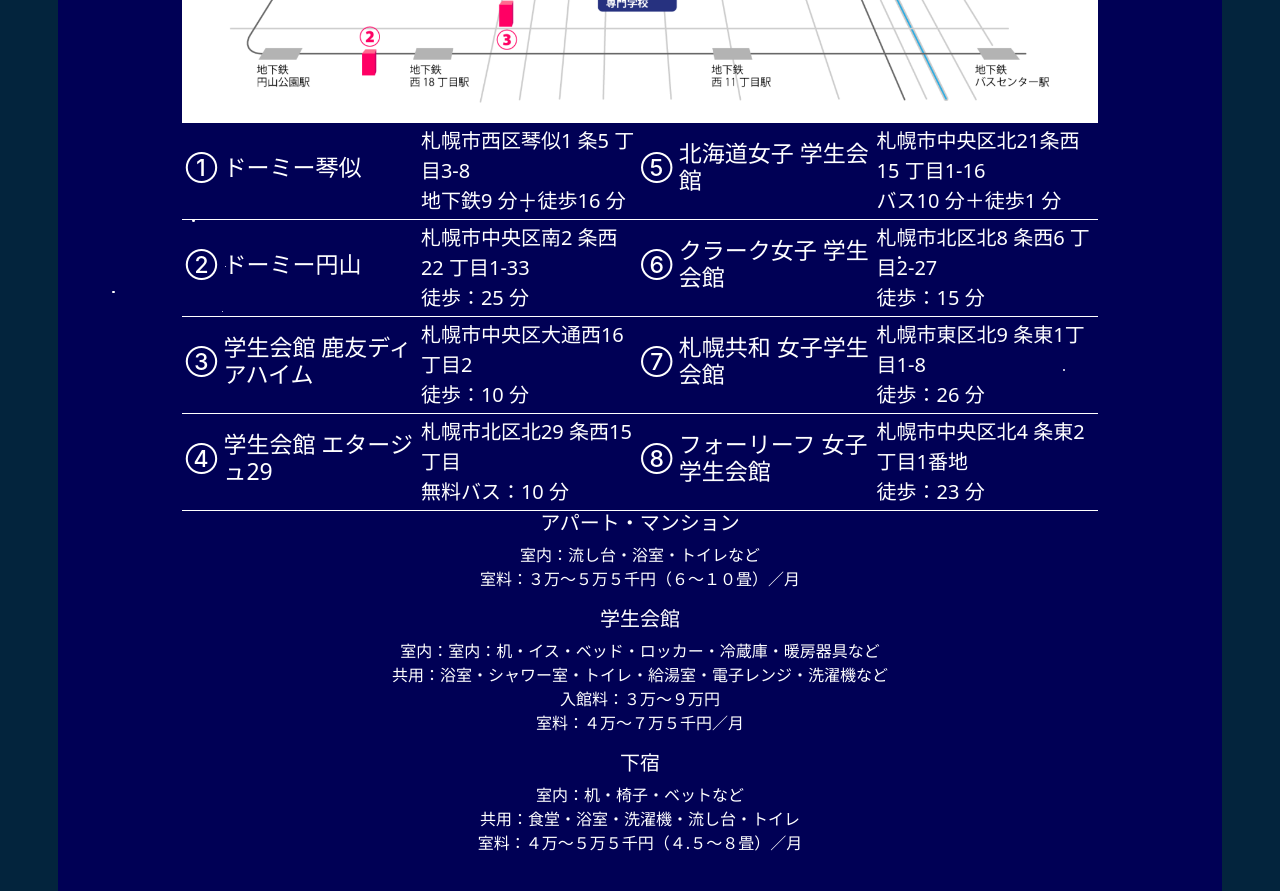
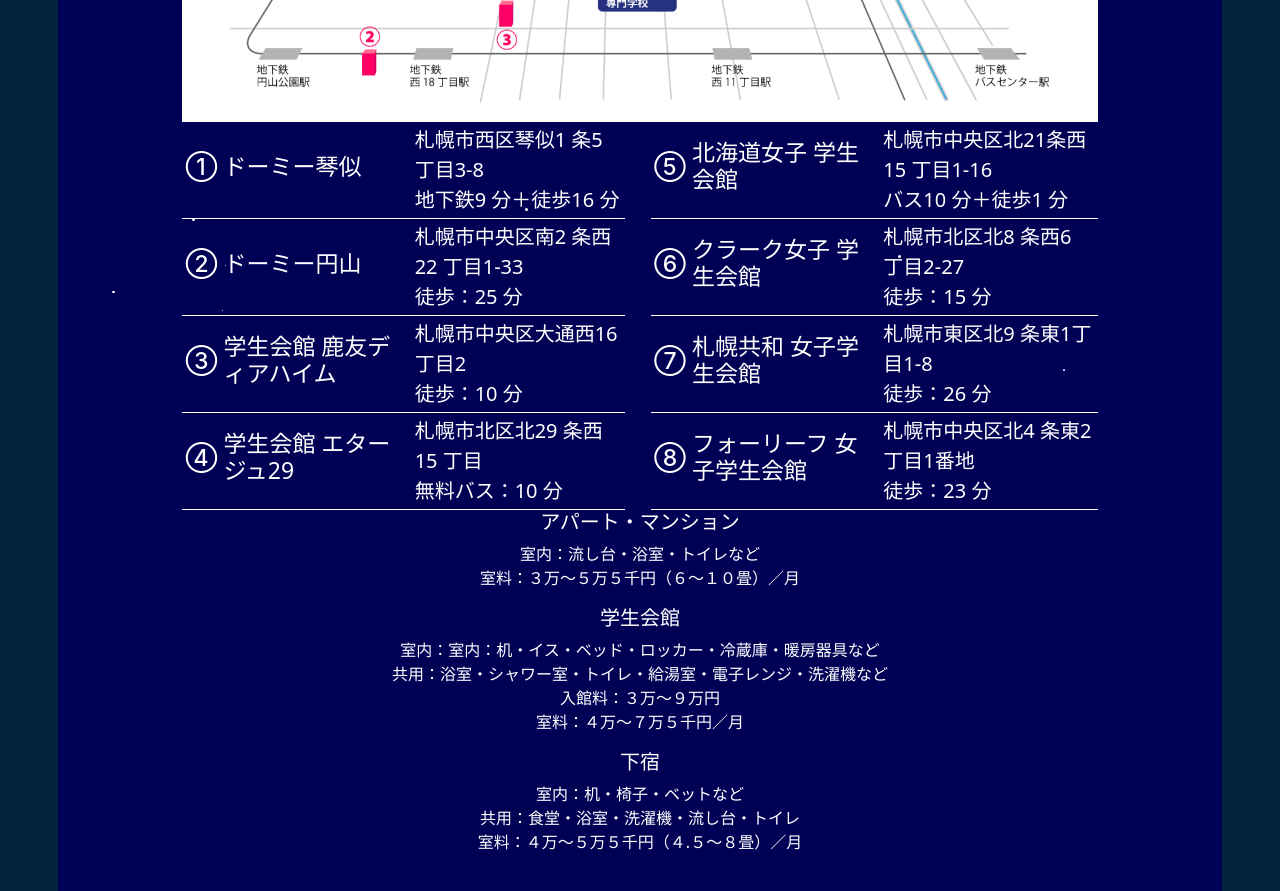
Before and after one commit to mirai-sougou/sougou, a plain HTML site: page gakuseikaikan.html in a window 1280 px wide. Shown: the part 940-1831 px from the top of the page. Drawn offline with nearby package versions, Linux system fonts and the light colour scheme.

Commit message:
あああ

```diff
--- a/gakuseikaikan.html
+++ b/gakuseikaikan.html
@@ -20,10 +20,13 @@
 
     th, td {
       border: 0;
-      border-top: 1px solid #fff;
       border-bottom: 1px solid #fff;
       padding: 3px;
       text-align: left;
+    }
+
+    td:nth-child(4) {
+      border-bottom: 0;
     }
   </style>
 </head>
@@ -47,6 +50,7 @@
             <td><h2>ドーミー琴似</h2></td>
             <td>札幌市西区琴似1 条5 丁目3-8
               <br>地下鉄9 分＋徒歩16 分</td>
+            <td>　</td>
             <td><h2>⑤</h2></td>
             <td><h2>北海道女子 学生会館</h2></td>
             <td>札幌市中央区北21条西15 丁目1-16
@@ -57,6 +61,7 @@
             <td><h2>ドーミー円山</h2></td>
             <td>札幌市中央区南2 条西22 丁目1-33
               <br>徒歩：25 分</td>
+            <td>　</td>
             <td><h2>⑥</h2></td>
             <td><h2>クラーク女子 学生会館</h2></td>
             <td>札幌市北区北8 条西6 丁目2-27
@@ -67,6 +72,7 @@
             <td><h2>学生会館 鹿友ディアハイム</h2></td>
             <td>札幌市中央区大通西16 丁目2
               <br>徒歩：10 分</td>
+            <td>　</td>
             <td><h2>⑦</h2></td>
             <td><h2>札幌共和 女子学生会館</h2></td>
             <td>札幌市東区北9 条東1丁目1-8
@@ -77,6 +83,7 @@
             <td><h2>学生会館 エタージュ29</h2></td>
             <td>札幌市北区北29 条西15 丁目
               <br>無料バス：10 分</td>
+            <td>　</td>
             <td><h2>⑧</h2></td>
             <td><h2>フォーリーフ 女子学生会館</h2></td>
             <td>札幌市中央区北4 条東2 丁目1番地
```
